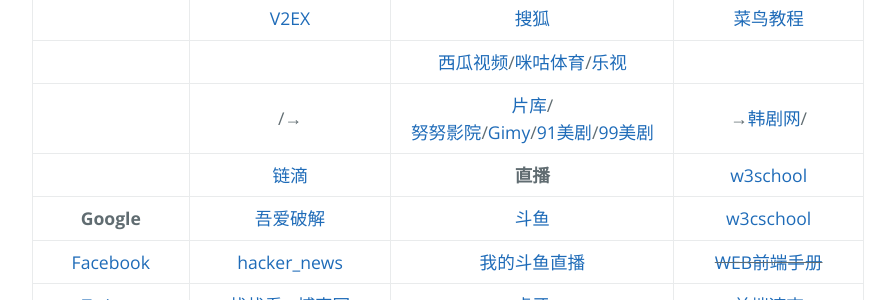
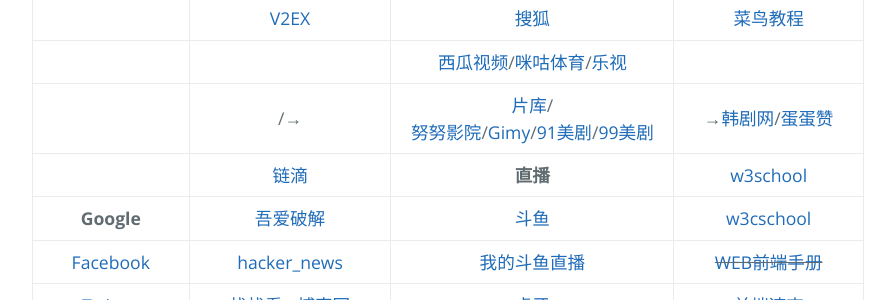
Before and after one commit to AmbroseRen/test, a Jekyll site: the page built from navigation.md, in a window 1280 px wide. Shown: the part 1208-1508 px from the top of the page, without its empty margins (192-1087 px from the left). Built offline with Jekyll 4.4.1, drawn with Linux system fonts in a browser that asks for light colours; our own code applies the rules of GitHub Pages for plain Markdown files; the repository's description, which GitHub fills in, is left out.

Commit message:
Update navigation.md

```diff
--- a/navigation.md
+++ b/navigation.md
@@ -26,7 +26,7 @@
 | []() | [奇客资讯](https://www.solidot.org/) | [芒果TV](https://i.mgtv.com/my/looklist) | __新手基础自学__ |
 | []() | [V2EX](https://www.v2ex.com/?tab=tech) | [搜狐](https://my.tv.sohu.com/i/bookmark) | [菜鸟教程](https://www.runoob.com/) |
 | []() | []() | [西瓜视频](https://www.ixigua.com/my/favorite)/[咪咕体育](https://www.miguvideo.com/mgs/website/prd/personalCenter.html#/collect)/[乐视](http://i.le.com/playrecord#favorite) | []() |
-| []() | []()/[]()→ | [片库](https://www.mypianku.net/)/[努努影院](https://www.nunuyy.cc/)/[Gimy](https://gimy.app/)/[91美剧](https://91mjw.com/)/[99美剧](https://www.99meiju.org/) | →[韩剧网](https://www.tvn.cc/)/[]() |
+| []() | []()/[]()→ | [片库](https://www.mypianku.net/)/[努努影院](https://www.nunuyy.cc/)/[Gimy](https://gimy.app/)/[91美剧](https://91mjw.com/)/[99美剧](https://www.99meiju.org/) | →[韩剧网](https://www.tvn.cc/)/[蛋蛋赞](https://www.dandanzan.cc/) |
 | []() | [链滴](https://ld246.com/) | __直播__ | [w3school](https://www.w3school.com.cn/) |
 | __Google__ | [吾爱破解](https://www.52pojie.cn/) | [斗鱼](https://www.douyu.com/directory/myFollow) | [w3cschool](https://www.w3cschool.cn/) |
 | [Facebook](https://www.facebook.com/) | [hacker_news](https://news.ycombinator.com/) | [我的斗鱼直播](https://www.douyu.com/10150268) | ~~[WEB前端手册](#)~~ |
```
